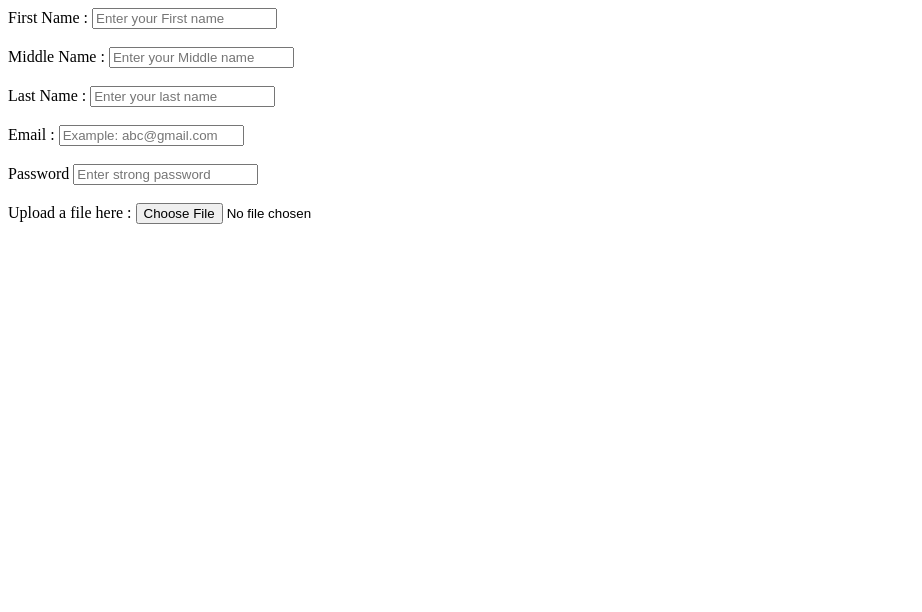
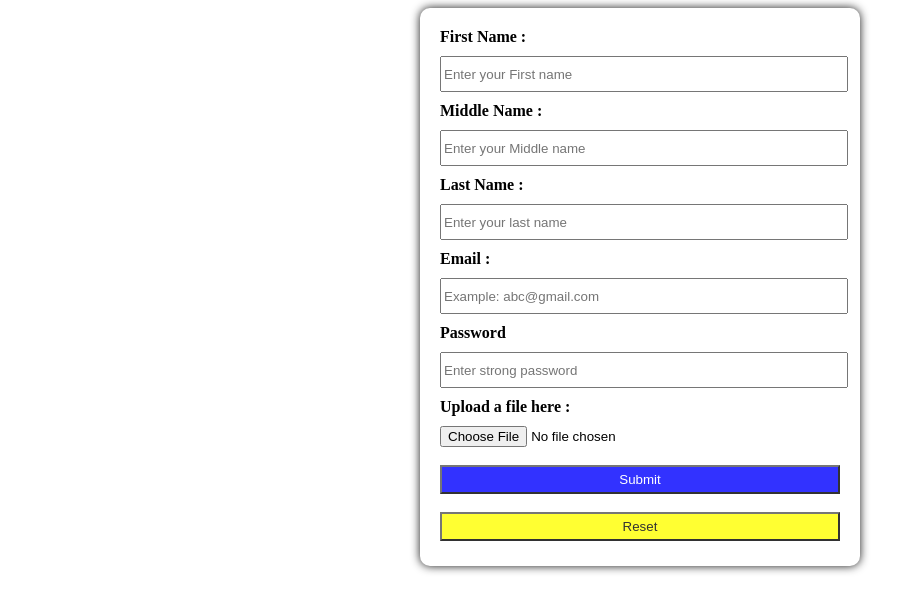
Before and after one commit to siddiq9080/netlifyDemo, a plain HTML site: page index.html in a window 1280 px wide. Shown: the whole page, without its empty margins (0-922 px from the left). Drawn offline with Linux system fonts and the light colour scheme.

Commit message:
CSS Update index.html

```diff
--- a/index.html
+++ b/index.html
@@ -4,8 +4,66 @@
     <meta charset="UTF-8" />
     <meta name="viewport" content="width=device-width, initial-scale=1.0" />
     <title>Forms</title>
+
+    <style>
+      .container {
+        width: 400px;
+        margin: 0 auto;
+        background-color: #fff;
+        padding: 20px;
+        border-radius: 10px;
+        box-shadow: 0 0 10px rgba(0, 0, 0, 0.9);
+      }
+
+      label {
+        display: block;
+        margin-bottom: 10px;
+        font-weight: bold;
+      }
+
+      input[type="text"],
+      input[type="email"],
+      input[type="password"] {
+        display: block;
+        width: 100%;
+        height: 30px;
+        margin-bottom: 10px;
+      }
+
+      .submit {
+        display: block;
+        width: 100%;
+        padding: 5px;
+        background-color: blue;
+        opacity: 0.8;
+        color: white;
+        transition: all 0.3s linear;
+      }
+
+      .submit:hover {
+        opacity: 1;
+        transform: scale(1.1);
+      }
+
+      .reset {
+        display: block;
+        width: 100%;
+        padding: 5px;
+        margin-bottom: 5px;
+        background-color: yellow;
+        opacity: 0.8;
+        color: black;
+        transition: all 0.3s linear;
+      }
+
+      .reset:hover {
+        opacity: 1;
+        transform: scale(1.1);
+      }
+    </style>
   </head>
   <body>
+    <div class="container">
       <form action="">
         <label for="Fname">First Name :</label>
         <input
@@ -13,10 +71,8 @@
           id="Fname"
           name="Fname"
           placeholder="Enter your First name"
+          required
         />
-
-      <br />
-      <br />
 
         <label for="Mname">Middle Name :</label>
         <input
@@ -24,10 +80,8 @@
           id="Mname"
           name="Mname"
           placeholder="Enter your Middle name"
+          required
         />
-
-      <br />
-      <br />
 
         <label for="Lname">Last Name :</label>
         <input
@@ -35,10 +89,8 @@
           id="Lname"
           name="Lname"
           placeholder="Enter your last name"
+          required
         />
-
-      <br />
-      <br />
 
         <label for="email">Email :</label>
         <input
@@ -46,9 +98,8 @@
           name="email"
           id="email"
           placeholder="Example: abc@gmail.com"
+          required
         />
-
-      <br /><br />
 
         <label for="pass">Password</label>
 
@@ -57,12 +108,16 @@
           name="password"
           id="pass"
           placeholder="Enter strong password"
+          required
         />
-
-      <br /><br />
 
         <label for="file">Upload a file here :</label>
         <input type="file" name="File" id="file" />
+        <br /><br />
+
+        <input type="submit" class="submit" value="Submit" /> &nbsp; &nbsp;
+        <input type="reset" class="reset" />
       </form>
+    </div>
   </body>
 </html>
```
Lines whose indentation alone changed are shown as unchanged.
